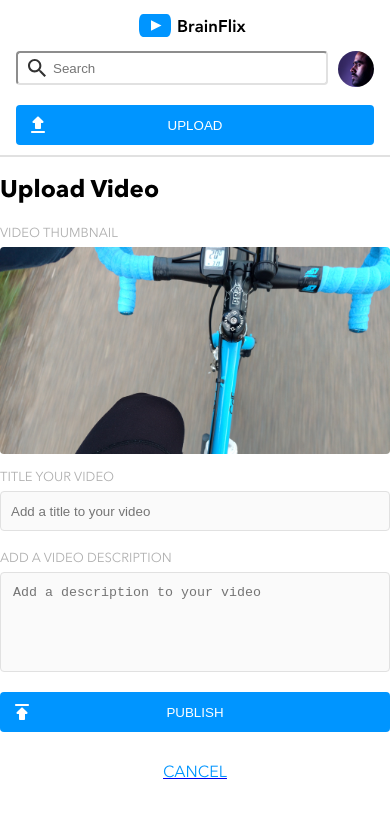
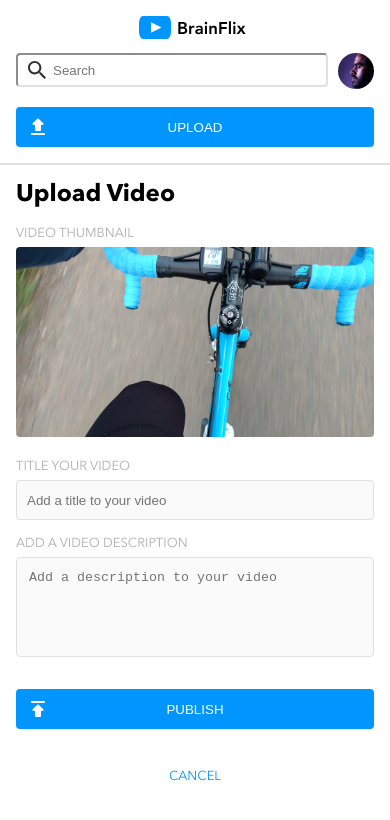
Before and after one commit to JordanShankle/jordan-shankle-brainflix, a React (Create React App) app: page /upload in a window 390 px wide. Shown: the top 820 px of the page. Built offline with nearby package versions, Linux system fonts and the light colour scheme.

Commit message:
Finish styling for UploadPage on Mobile and Tablet.

```diff
--- a/src/components/Header/Header.scss
+++ b/src/components/Header/Header.scss
@@ -5,13 +5,11 @@
 
 // Header
 .header {
-    border-bottom: 0.2rem solid $mercury;
-    padding: 0 1.6rem 1.0rem 1.6rem;
+    padding: 1.6rem;
 
 
     @include tablet {
         display: flex;
-        flex-direction: row;
     }
 
     &__logo-container {
@@ -21,7 +19,7 @@
 
 
     &__logo {
-        padding: 1.4rem;
+        padding-bottom: 1.4rem;
     }
 
 
--- a/src/pages/UploadPage/UploadPage.js
+++ b/src/pages/UploadPage/UploadPage.js
@@ -1,18 +1,16 @@
 import './UploadPage.scss';
 import uploadPreview from '../../assets/images/Upload-video-preview.jpg';
 import { Link, useNavigate } from 'react-router-dom';
-import { useState } from 'react';
-import axios from 'axios';
 
 function UploadPage() {
-    const [title, setTitle] = useState("");
-    const [description, setDescription] = useState("");
+    // const [title, setTitle] = useState("");
+    // const [description, setDescription] = useState("");
 
     const navigate = useNavigate();
 
-    const handleSubmit = async (event) => {
-        event.preventDefault();
-        console.log("test");
+    // const handleSubmit = async (event) => {
+    //     event.preventDefault();
+    //     console.log("test");
 
 
         // Validate
@@ -36,40 +34,48 @@ function UploadPage() {
 
         // } catch (error) {
         //     console.log(`There was an ${error}`)
-        }
+        //}
 
 
 
     return (
         <>
             <h2 className='upload-title'>Upload Video</h2>
-            <p className='upload-thumbnail'>VIDEO THUMBNAIL</p>
-            <img src={uploadPreview} alt="bike handle bars" className='upload-thumbnail__image' />
 
-            <form className="upload" onSubmit={(event) => handleSubmit(event)}>
+            <p className='upload-thumbnail__title'>VIDEO THUMBNAIL</p>
+
+            <div className='upload-thumbnail'>
+                <img src={uploadPreview} alt="bike handle bars" className='upload-thumbnail__image' />
+            </div>
+
+            <form className="upload">
                 <label className="upload__title">TITLE YOUR VIDEO
 
                     {/* onChange={() => setTitle(e.target.value)} */}
-                    <input type='text' name="title" placeholder="Add a title to your video" className="upload__title__text" onChange={(event) => setTitle(event.target.value)}></input>
+                    <input type='text' name="title" placeholder="Add a title to your video" className="upload__title__text"></input>
 
                 </label>
 
                 <label className="upload__description">ADD A VIDEO DESCRIPTION
 
                     {/* onChange={() => setDescription(e.target.value)} */}
-                    <textarea type='text' name="description" placeholder="Add a description to your video" className="upload__description__text" onChange={(event) => setDescription(event.target.value)}></textarea>
+                    <textarea type='text' name="description" placeholder="Add a description to your video" className="upload__description__text" ></textarea>
 
                 </label>
 
 
                 {/* Add a SetTimeout to this onClick */}
-                <button className='upload__button' onClick={() => navigate("/")}>PUBLISH</button>
+
+                <div className='upload-buttons-container'>
+                    <div className='upload__button-container'>
+                        <button className='upload__button' onClick={() => navigate("/")}>PUBLISH</button>
+                    </div>
 
 
-                <Link to='/' >
-                    <p className='upload__cancel'>CANCEL</p>
-                </Link>
-
+                    <div className='upload-cancel-container'>
+                        <Link className='upload__cancel' to={"/"}>CANCEL</Link>
+                    </div>
+                </div>
 
             </form>
 
--- a/src/pages/UploadPage/UploadPage.scss
+++ b/src/pages/UploadPage/UploadPage.scss
@@ -3,21 +3,46 @@
 @use '../../styles/partials/mixins' as *;
 
 .upload {
+    display: flex;
+    flex-direction: column;
 
     &-title {
         font-size: 2.4rem;
+        padding: 1.6rem;
+        margin: 0;
+        border-top: 0.2rem solid $mercury;
+
+        @include tablet {
+            font-size: 3.3rem;
+            padding: 2.4rem;
+        }
     }
 
     &-thumbnail {
-        color: $silver;
-        margin: 0;
-        padding-bottom: 0.5rem;
-        font-size: 1.3rem;
+        padding: 0 1.6rem;
+
+        @include tablet {
+            padding: 0 2.4rem;
+        }
+
+        &__title {
+            color: $silver;
+            margin: 0;
+            padding: 0 0 0.5rem 1.6rem;
+            font-size: 1.3rem;
+
+            @include tablet {
+                font-size: 1.4rem;
+                margin: 0 2.4rem;
+                border-top: 0.2rem solid $mercury;
+                padding: 2.4rem 0 0.5rem 0;
+            }
+
+        }
 
         &__image {
             width: 100%;
             border-radius: 0.4rem;
-            margin-bottom: 1.0rem;
 
             @include tablet {
                 width: 40rem;
@@ -25,9 +50,17 @@
         }
     }
 
+
     &__title {
         color: $silver;
         font-size: 1.3rem;
+        padding: 1.6rem 1.6rem 0 1.6rem;
+        margin-bottom: 0;
+
+        @include tablet {
+            padding: 2.4rem 2.4rem 0 2.4rem;
+            font-size: 1.4rem;
+        }
 
         &__text {
             height: 4.0rem;
@@ -36,12 +69,25 @@
             border-radius: 0.4rem;
             border: 1px solid $mercury;
             background-color: $alabaster;
+
+            @include tablet {
+                font-size: 1.4rem;
+            }
         }
     }
 
     &__description {
         color: $silver;
         font-size: 1.3rem;
+        margin-bottom: 0;
+        padding: 1.6rem;
+
+        @include tablet {
+            padding: 2.4rem 0;
+            margin: 0 2.4rem;
+            border-bottom: 0.2rem solid $mercury;
+            font-size: 1.4rem;
+        }
 
         &__text {
             resize: none;
@@ -51,9 +97,22 @@
             border-radius: 0.4rem;
             border: 1px solid $mercury;
             background-color: $alabaster;
-            // font-size: 1.1rem;
+
+            @include tablet {
+                font-size: 1.4rem;
+            }
         }
     }
+
+
+    &-buttons-container {
+        @include tablet{
+            display: flex;
+            justify-content: flex-end;
+            padding: 2.4rem;
+        }
+    }
+
 
     &__button {
         background-color: $brainflix-blue;
@@ -67,6 +126,21 @@
         background-position-y: center;
         background-position-x: 1rem;
         background-repeat: no-repeat;
+
+        @include tablet {
+            width: 18rem;
+        }
+
+
+        &-container {
+            display: flex;
+            justify-content: center;
+            padding: 1.6rem;
+
+            @include tablet {
+                padding: 0;
+            }
+        }
     }
 
     &__cancel {
@@ -74,6 +148,15 @@
         display: flex;
         justify-content: center;
         text-decoration: none;
-        padding: 1.6rem;
+        font-size: 1.3rem;
+        padding: 2.4rem;
+
+
+        @include tablet {
+            position: absolute;
+            right: 26rem;
+            bottom: 14.3rem;
+        }
+
     }
 }
```
